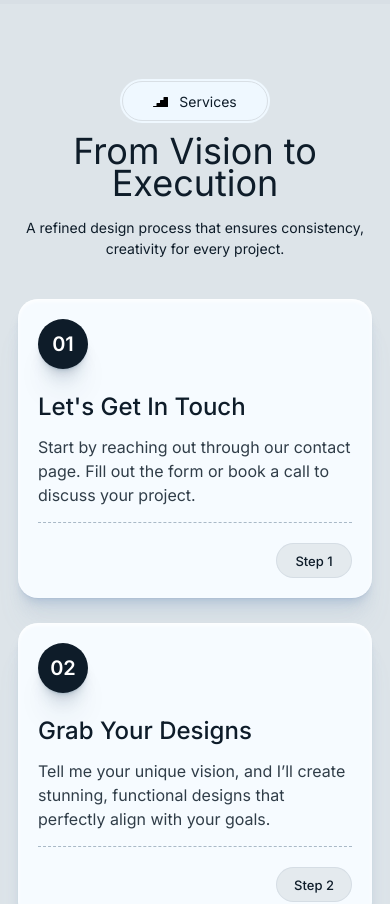
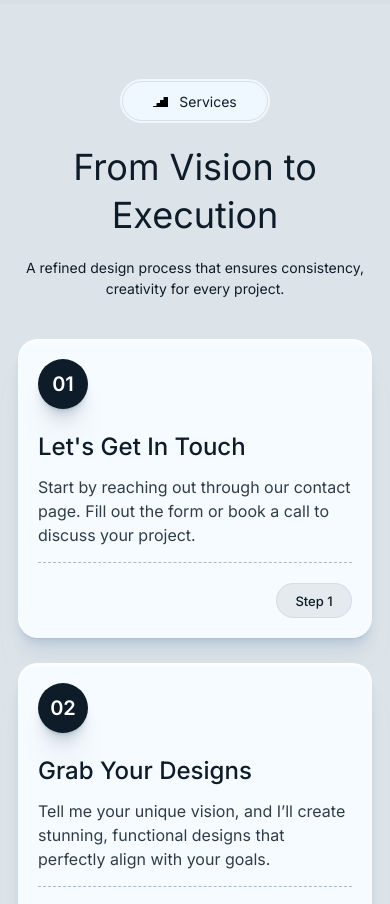
Before and after one commit to ask0ldd/FolioV2, a React (Vite) app: page / in a window 390 px wide. Shown: the part 6000-6904 px from the top of the page. Built offline with nearby package versions, Linux system fonts and the light colour scheme.

Commit message:
*edit* front / process section : responsiveness improved

```diff
--- a/src/pages/app/sections/Process.tsx
+++ b/src/pages/app/sections/Process.tsx
@@ -14,7 +14,7 @@ export default function Process(){
                     Services
                 </span>
             </div>
-            <h2 className='dm-sans text-[36px] leading-[2rem] text-center md:text-[44px] xl:text-[56px] mt-[12px] md:mt-[28px]'>From Vision to Execution</h2>
+            <h2 className='dm-sans text-[36px] leading-[3rem] text-center md:text-[44px] xl:text-[56px] mt-[20px] md:mt-[28px]'>From Vision to Execution</h2>
             <span className='text-[14px] md:text-[16px] mt-[18px] md:mt-[24px] text-center'>A refined design process that ensures consistency, creativity for every project.</span>
             <div className='flex flex-col md:flex-row flex-wrap gap-[25px] w-full max-w-[1000px] mt-[40px]'>
                 <ProcessStep step={1} title={'Let\'s Get In Touch'} text={'Start by reaching out through our contact page. Fill out the form or book a call to discuss your project.'}/>
```
